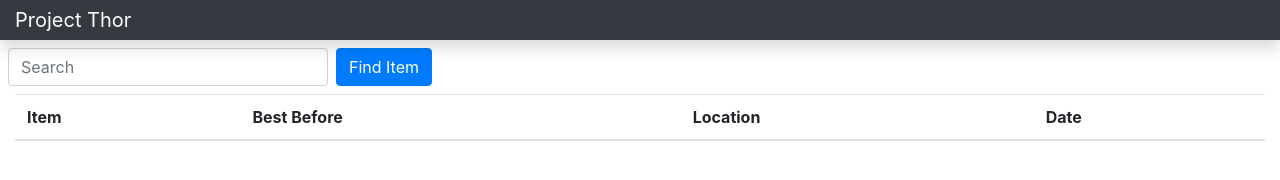
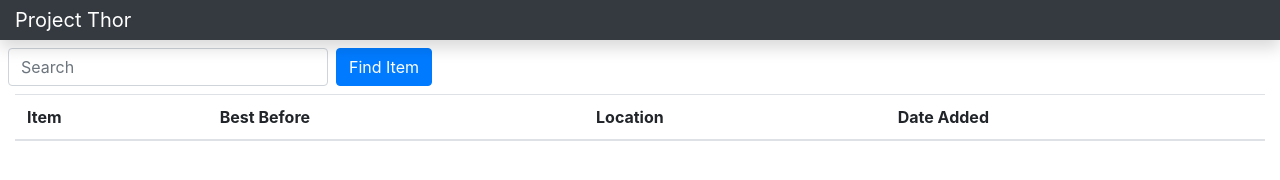
Before and after one commit to MattiGen/HTNWebApp, a website: page index.html in a window 1280 px wide. Drawn offline with Linux system fonts and the light colour scheme; files whose address does not match are found by name.

Commit message:
1 file modified

```diff
--- a/index.html
+++ b/index.html
@@ -22,7 +22,7 @@
 					  <th scope="col">Item</th>
 					  <th scope="col">Best Before</th>
             <th scope="col"> Location</th>
-					  <th scope="col">Date</th>
+					  <th scope="col">Date Added</th>
 					</tr>
 				  </thead>
           <tbody id="body">
```
